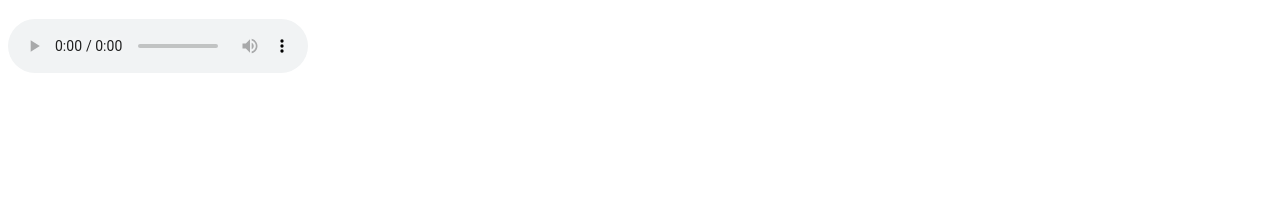
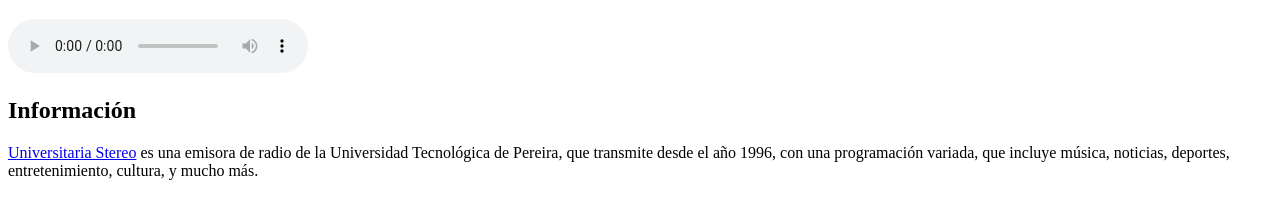
Before and after one commit to santiaguf/universitaria-stereo, a plain HTML site: page src/index.html in a window 1280 px wide. Shown: the part 61-280 px from the top of the page. Drawn offline with Linux system fonts and the light colour scheme.

Commit message:
[add] information about station

```diff
--- a/src/index.html
+++ b/src/index.html
@@ -16,6 +16,10 @@
                 <source src="http://streaming.utp.edu.co:8000/;stream.mp3" type="audio/mpeg">
             </audio>
         </div>
+        <div id="info">
+            <h2>Información</h2>
+            <p><a href="https://universitariaestereo.utp.edu.co/" target="_blank">Universitaria Stereo</a> es una emisora de radio de la Universidad Tecnológica de Pereira, que transmite desde el año 1996, con una programación variada, que incluye música, noticias, deportes, entretenimiento, cultura, y mucho más.</p>
+        </div>
     </div>
 </body>
 </html>
```
